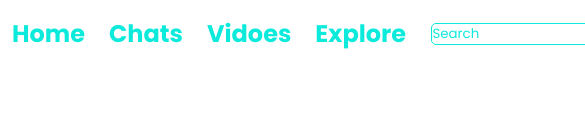
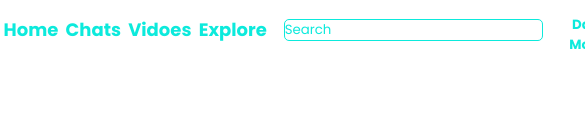
Before and after one commit to Sizo04/Internship-Project, a plain HTML site: page index.html in a window 390 px wide. Shown: the top 137 px of the page, 585 px wide, since content can reach past the window. Drawn offline with Linux system fonts and the light colour scheme; a web font is replaced by a local one.

Commit message:
responsive fixes

```diff
--- a/style.css
+++ b/style.css
@@ -157,6 +157,9 @@ background-color: #0CEADC;
 }
 
 @media only screen and (max-width: 1075px){
+    body{
+        overflow-x: hidden;
+    }
     .posts{
         columns: 1;
         display: flex;
@@ -165,4 +168,11 @@ background-color: #0CEADC;
 
 
     }
+    .menu ul li a{
+
+        font-size: 18px;
+        font-weight: bold;
+        margin: 0 .2em;
+
+    }
 }
```
